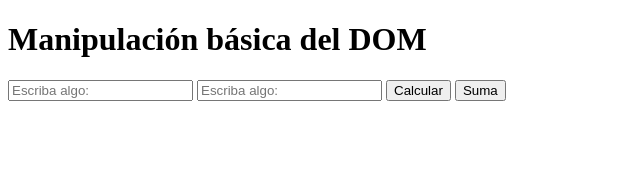
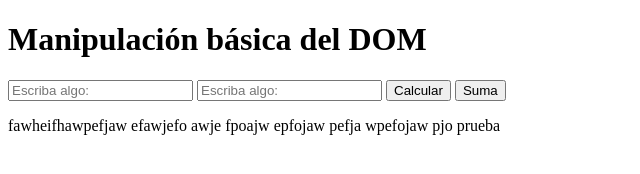
Before and after one commit to HidefromBan/Manipulacion-del-DOM-Platzi, a plain HTML site: page index.html in a window 1280 px wide. Shown: the whole page, without its empty margins (0-640 px from the left). Drawn offline with Linux system fonts and the light colour scheme.

Commit message:
Resolucion de commits

```diff
--- a/index.html
+++ b/index.html
@@ -20,3 +20,12 @@
     <script src="./script.js"></script>
 </body>
 </html>
+
+fawheifhawpefjaw
+efawjefo
+awje
+fpoajw
+epfojaw
+pefja
+wpefojaw
+pjo prueba
```
